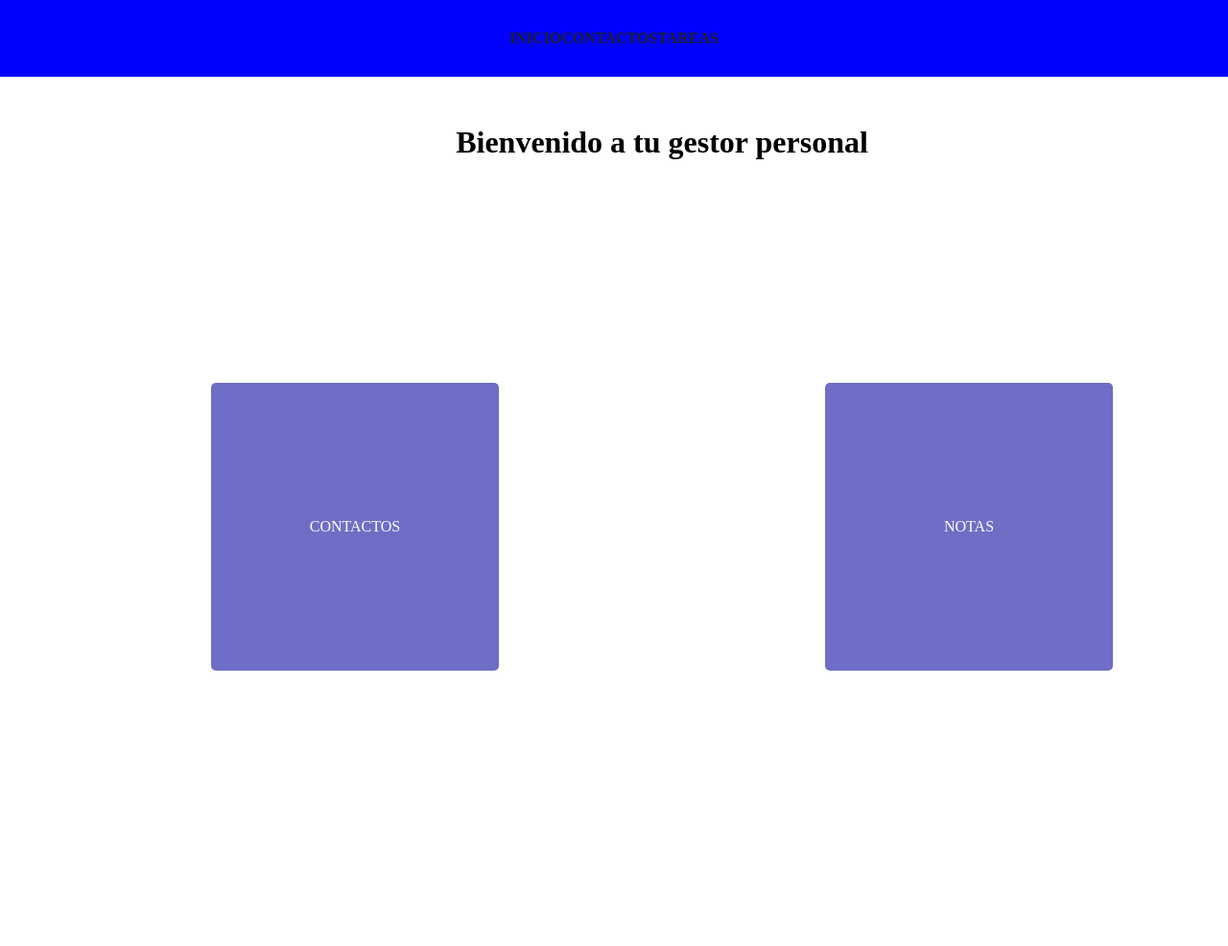
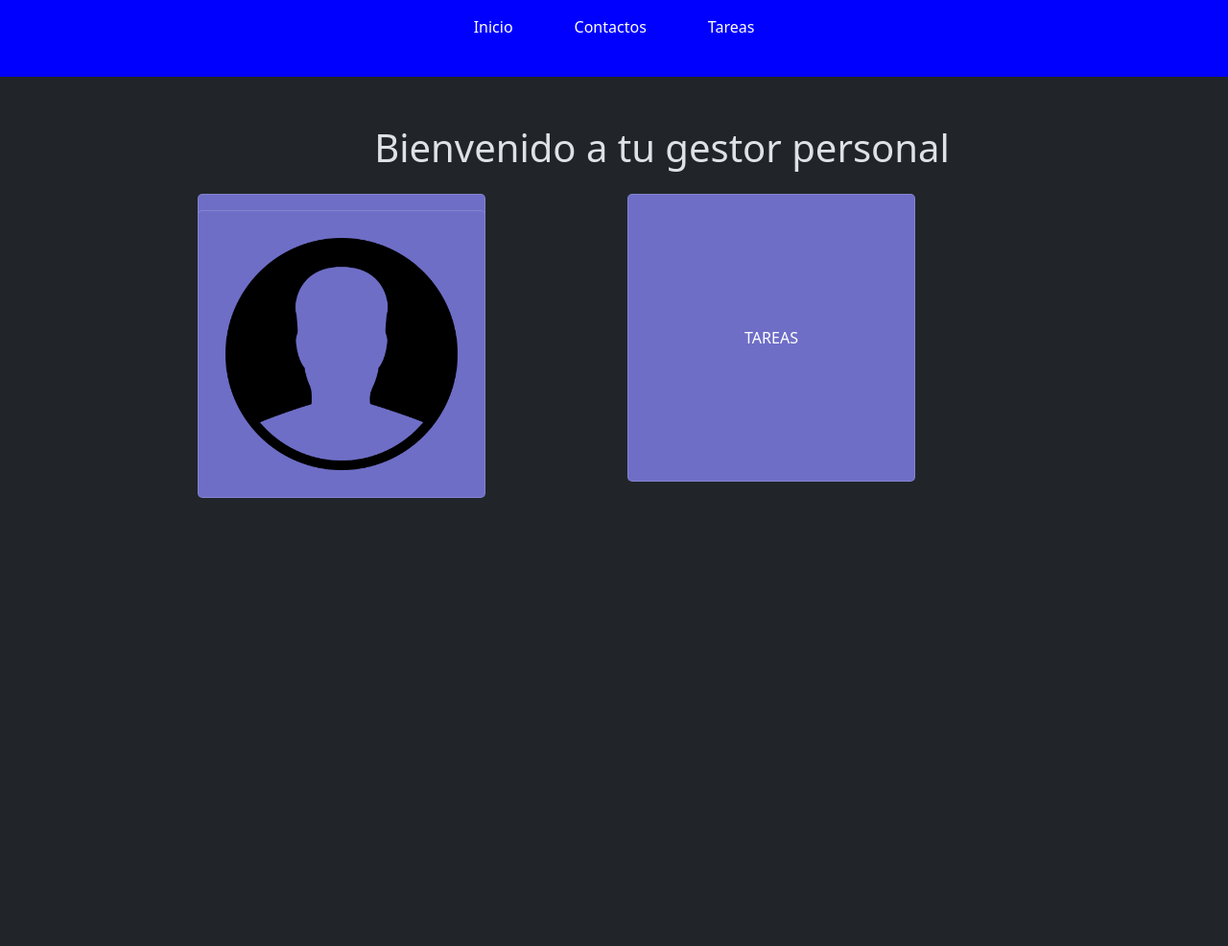
Before and after one commit to FacuUrDev/NotekeeperDjango, a Django app: page / in a window 1280 px wide; the page is wider, and only the part inside the window is pictured. Shown: that part at 96% size. Before the commit the page ends 699 px from the top of that part, so only its background shows below. Run offline with Django 4.2, Linux system fonts and the light colour scheme.

Commit message:
modified:   static/css/style.css 	new file:   static/img/pngwing.com.png 	modified:   templates/contacto/create.html 	modified:   templates/contacto/detail.html 	modified:   templates/contacto/edit.html 	modified:   templates/contacto/index.html 	modified:   templates/index.html 	modified:   templates/layout/base.html 	modified:   templates/layout/partials/menu.html 	modified:   templates/todo/create.html 	modified:   templates/todo/detail.html 	modified:   templates/todo/edit.html 	modified:   templates/todo/index.html

```diff
--- a/static/css/style.css
+++ b/static/css/style.css
@@ -16,8 +16,8 @@
 
 
 /* end Layouts */
-
-nav {
+/*barra navegacion*/
+.nav {
     background-color: var(--color-primary);
     width: 100vw;
     height: 80px;
@@ -26,22 +26,15 @@
     justify-content: center;
 }
 
-nav ul {
-    list-style-type: none;
-    display: flex;
-    width: 90 vw;
-    justify-content: center;
-    align-items: center;
-
+.nav a{
+    text-decoration: none;
+    color: white;
+    font-size: 2 rem;
+    margin: 0 1rem;
+    padding: 0 1rem;
 }
 
-nav ul li a {
-    text-decoration: none;
-    color: var(--color-text);
-    font-weight: bold;
-    text-transform: uppercase;
-}
-
+/*fin barra navegacion*/
 main {
     width: 100vw;
     height: 100vh;
@@ -50,6 +43,14 @@
     justify-content: flex-start;
     align-items: center;
     margin: 50px;
+}
+
+.opc a{
+    text-decoration: none;
+    font-size: 4 rem;
+    margin: 0 1rem;
+    padding: 0 1rem;
+
 }
 
 .list {
@@ -69,6 +70,13 @@
     align-items: center;
     padding: 0 1rem;
 
+}
+
+.contact p{
+    font-size: 1.5rem;
+    margin: 0 1rem;
+    padding: 0 1rem;
+    color: yellow;
 }
 
 .btn{
@@ -121,27 +129,25 @@
 }
 
 
-li.alert-success {
-    width: 50vw;
-    height: 50px;
-    display: flex;
-    justify-content: center;
-    align-items: center;
-    background-color: green;
-    color: white;
-    border-radius: 5px;
-    margin: 1rem;
+li.alert-link {
+   text-decoration: none;
 }
 
 /*INDEX*/
+.saludo{
 
+    display: flex;
+    flex-direction: column;
+    justify-content: space-around;
+    align-items: center;
+}
 .cards{
-    width: 100vw;
+    width: 70vw;
     height: 100vh;
     display: flex;
     flex-direction: row;
     justify-content: space-around;
-    align-items: center;
+    align-items: left;
     flex-wrap: wrap;
 
 }
@@ -163,5 +169,6 @@
 .card:hover{
     background-color: rgb(42, 42, 185);
     color: white;
+
 }
 /*fin index*/
--- a/templates/contacto/create.html
+++ b/templates/contacto/create.html
@@ -15,9 +15,7 @@
 {% block 'content' %}
 
 
-{{id}}
-
-<span> <a href="{% url 'contacto'%}">Volver atras </a> </span>
+<span class="opc"> <a href="{% url 'contacto'%}">Volver atras </a> </span>
 
 <form action="{% url 'contacto_create' %}" method="POST">
     {% csrf_token %}
--- a/templates/contacto/detail.html
+++ b/templates/contacto/detail.html
@@ -7,7 +7,7 @@
 
 {% block 'content' %}
 
- <span> <a href="{% url 'contacto'%}">Volver atras </a> </span>
+ <span class="opc"> <a href="{% url 'contacto'%}">Volver atras </a> </span>
 
 
     <ul class="list">
--- a/templates/index.html
+++ b/templates/index.html
@@ -3,15 +3,24 @@
 {%block 'title'%} Inicio {%endblock%}
 
 {% block 'content' %}
-    <h1>Bienvenido a tu gestor personal </h1>
+<div class="container">
+                <div class="row">
+                    <div class="col-sm-12">
+                        <h1 class="saludo"> Bienvenido a tu gestor personal </h1>
 
-    <div class="cards">
+                        <div class="cards">
+                            <div class="text-center">
+                                <a href="{% url 'contacto' %}"class="card" title="Contactos "> <img src="static\img\pngwing.com.png" class="card" alt="..."> </a>
+
+                            </div>
 
 
-            <a href="{% url 'contacto' %}"class="card">CONTACTOS</a>
 
+                            <a href="{% url 'todo' %}"class="card">TAREAS</a>
 
-            <a href="{% url 'contacto' %}"class="card">NOTAS</a>
+                        </div>
+                    </div>
+                 </div>
 
-    </div>
+                </div>
 {%endblock%}
--- a/templates/layout/base.html
+++ b/templates/layout/base.html
@@ -1,21 +1,25 @@
 {% load static %}
 <!DOCTYPE html>
-<html lang="es">
+<html lang="es" data-bs-theme="dark">
 <head>
     <meta charset="UTF-8">
     <meta http-equiv="X-UA-Compatible" content="IE=edge">
     <meta name="viewport" content="width=device-width, initial-scale=1.0">
     <title>Gestor personal | {% block 'title' %}{% endblock%} </title>
+    <link href="https://cdn.jsdelivr.net/npm/bootstrap@5.3.0-alpha1/dist/css/bootstrap.min.css" rel="stylesheet" integrity="sha384-GLhlTQ8iRABdZLl6O3oVMWSktQOp6b7In1Zl3/Jr59b6EGGoI1aFkw7cmDA6j6gD" crossorigin="anonymous">
+
     <link rel="stylesheet" href="{% static 'css/style.css' %}">
+
     {%block 'styles'%} {%endblock%}
+
 </head>
 <body>
     {% include 'layout/partials/menu.html' %}
      <main>
 
-        {% block 'content' %}
+           {% block 'content' %}
 
-        {% endblock  %}
+           {% endblock  %}
 
      </main>
         {% block 'scripts' %}
--- a/templates/layout/partials/menu.html
+++ b/templates/layout/partials/menu.html
@@ -1,8 +1,6 @@
-<nav>
-    <ul>
-        <li> <a href=" {% url 'index' %}">Inicio</a> </li>
-        <li> <a href=" {% url 'contacto' %}">Contactos</a> </li>
-        <li> <a href=" {% url 'todo' %}">Tareas</a> </li>
+<nav class="nav">
+    <a class="nav-link active" aria-current="page" href="{% url 'index' %}">Inicio</a>
+    <a class="nav-link" href="{% url 'contacto' %}">Contactos</a>
+    <a class="nav-link" href="{% url 'todo' %}">Tareas</a>
 
-    </ul>
-</nav>
+  </nav>
--- a/templates/todo/create.html
+++ b/templates/todo/create.html
@@ -14,11 +14,7 @@
 
 {% block 'content' %}
 
-
-
-{{id}}
-
-<span> <a href="{% url 'todo'%}">Volver atras </a> </span>
+<span class="opc"> <a href="{% url 'todo'%}">Volver atras </a> </span>
 
 <form action="{% url 'todo_create' %}" method="POST">
     {% csrf_token %}
--- a/templates/todo/detail.html
+++ b/templates/todo/detail.html
@@ -7,7 +7,7 @@
 
 {% block 'content' %}
 
- <span> <a href="{% url 'todo'%}">Volver atras </a> </span>
+ <span class="opc"> <a href="{% url 'todo'%}">Volver atras </a> </span>
 
 
     <ul class="list">
--- a/templates/todo/edit.html
+++ b/templates/todo/edit.html
@@ -23,9 +23,9 @@
 </ul>
 {% endif %}
 </div>
-{{id}}
 
-<span> <a href="{% url 'todo'%}">Volver atras </a> </span>
+
+<span class="opc"> <a href="{% url 'todo'%}">Volver atras </a> </span>
 
 <form action="{% url 'todo_edit' id=id %}" method="POST">
     {% csrf_token %}
--- a/templates/todo/index.html
+++ b/templates/todo/index.html
@@ -10,8 +10,9 @@
     {% include 'todo/partials/search.html' %}
 
 
-        <span> <a href="{% url 'todo'%}">Ver todos </a>
-                <a href="{% url 'todo_create' %}">Añadir</a>
+        <span class="opc">
+            <a href="{% url 'todo'%}">Ver todos </a>
+            <a href="{% url 'todo_create' %}">Añadir</a>
         </span>
         <ul class="list">
             {% for todo in todos %}
```
Also changed, not shown: templates/contacto/edit.html (+5 -3 lines), templates/contacto/index.html (+8 -3 lines), static/img/pngwing.com.png (added).
